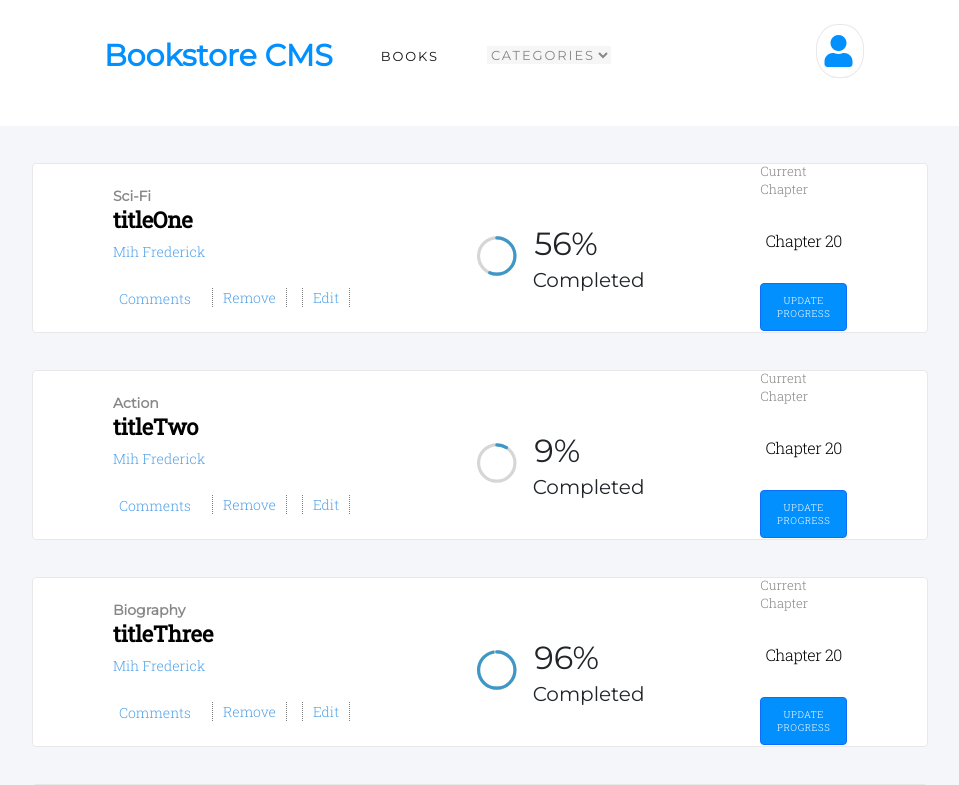
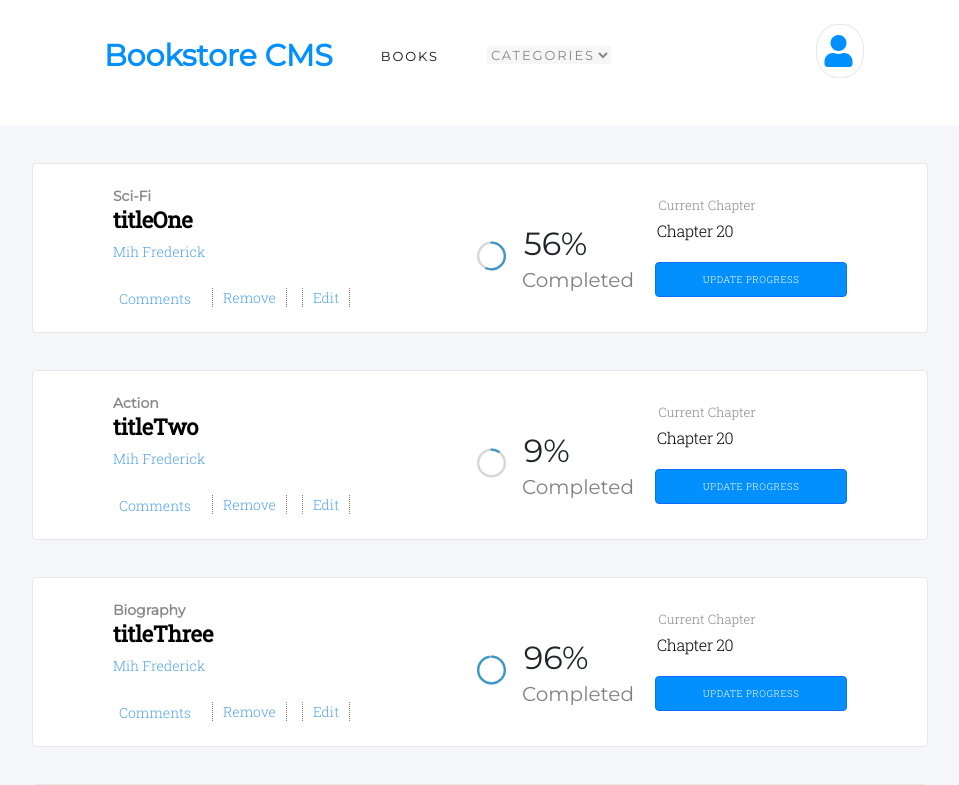
Before and after one commit to FrederickMih/Bookstore, a React (Create React App) app: page / in a window 1280 px wide. Shown: the top 785 px of the page, without its empty margins (160-1119 px from the left). Built offline with nearby package versions, Linux system fonts and the light colour scheme.

Commit message:
Ajust cureent chapter and chapter

```diff
--- a/src/components/Book.js
+++ b/src/components/Book.js
@@ -48,8 +48,8 @@ const Book = ({ book, handleDeleteBook }) => {
           </div>
         </div>
         <div className="right">
-          <p className="current right-element">Current Chapter</p>
-          <p className="chapter right-element">Chapter 20</p>
+          <p className="current right-element ">Current Chapter</p>
+          <p className="chapter right-element ">Chapter 20</p>
           <button className="right-element btn btn-primary chapter-btn" type="button">UPDATE PROGRESS</button>
 
         </div>
--- a/src/styles/CircularProgress.css
+++ b/src/styles/CircularProgress.css
@@ -15,8 +15,8 @@
    font-size: 2rem;
    margin-left: 0.1rem;
 }
-
 .completed-4 {
+   color: gray;
 
 }
 
--- a/src/styles/book.css
+++ b/src/styles/book.css
@@ -89,6 +89,8 @@
   line-height: normal;
   letter-spacing: normal;
   color: #121212;
+  margin-right: 5.5rem;
+  margin-bottom: 2rem;
 }
 
 .chapter {
@@ -99,6 +101,9 @@
   line-height: normal;
   letter-spacing: -0.4px;
   color: black;
+  margin-right: 7rem;
+  position: absolute;
+  margin-bottom: 2rem;
 }
 
 .chapter-btn {
@@ -128,13 +133,9 @@
 
 .right-element {
   margin-top: 1rem;
+
 }
-
 .btn-primary {
   background-color: #0290ff;
+  width: 12rem;
 }
-
-/* .percent-div {
-  margin-left: 5rem;
-  margin-bottom: 6rem;
-} */
```
